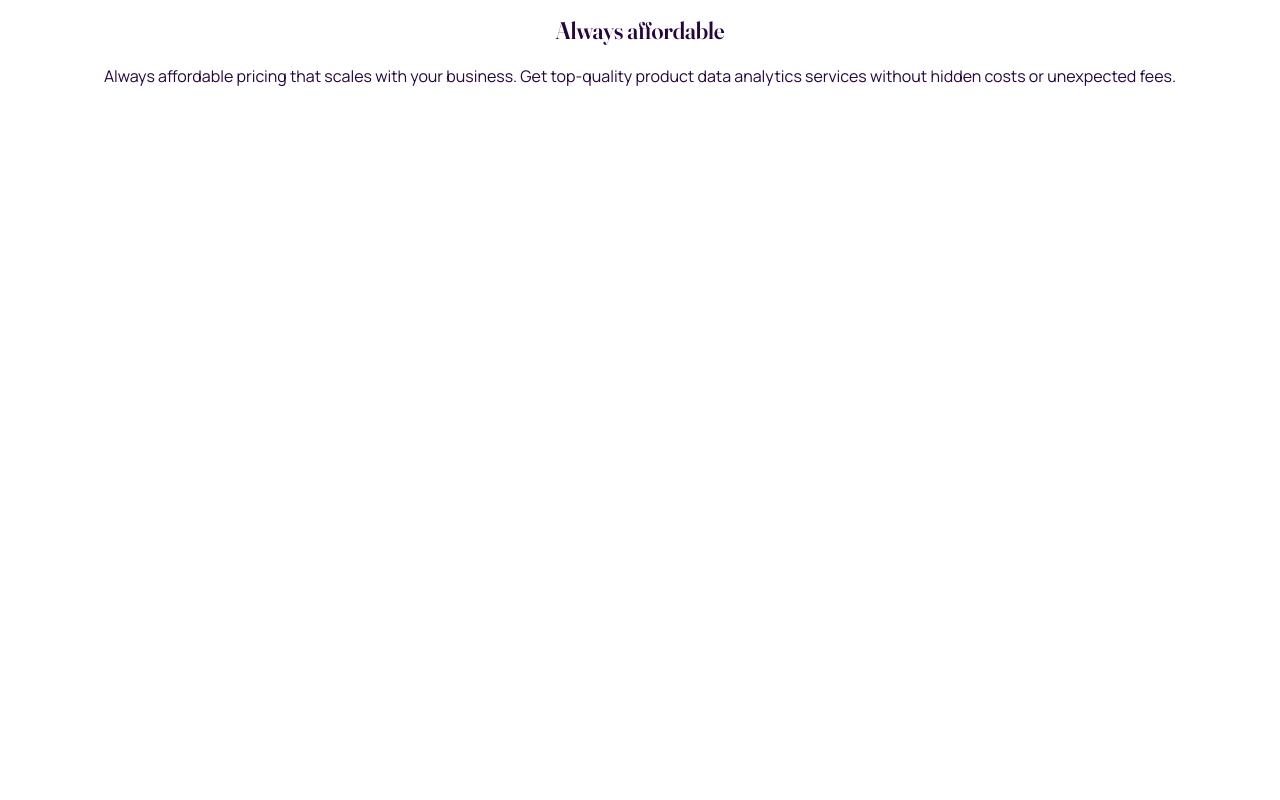
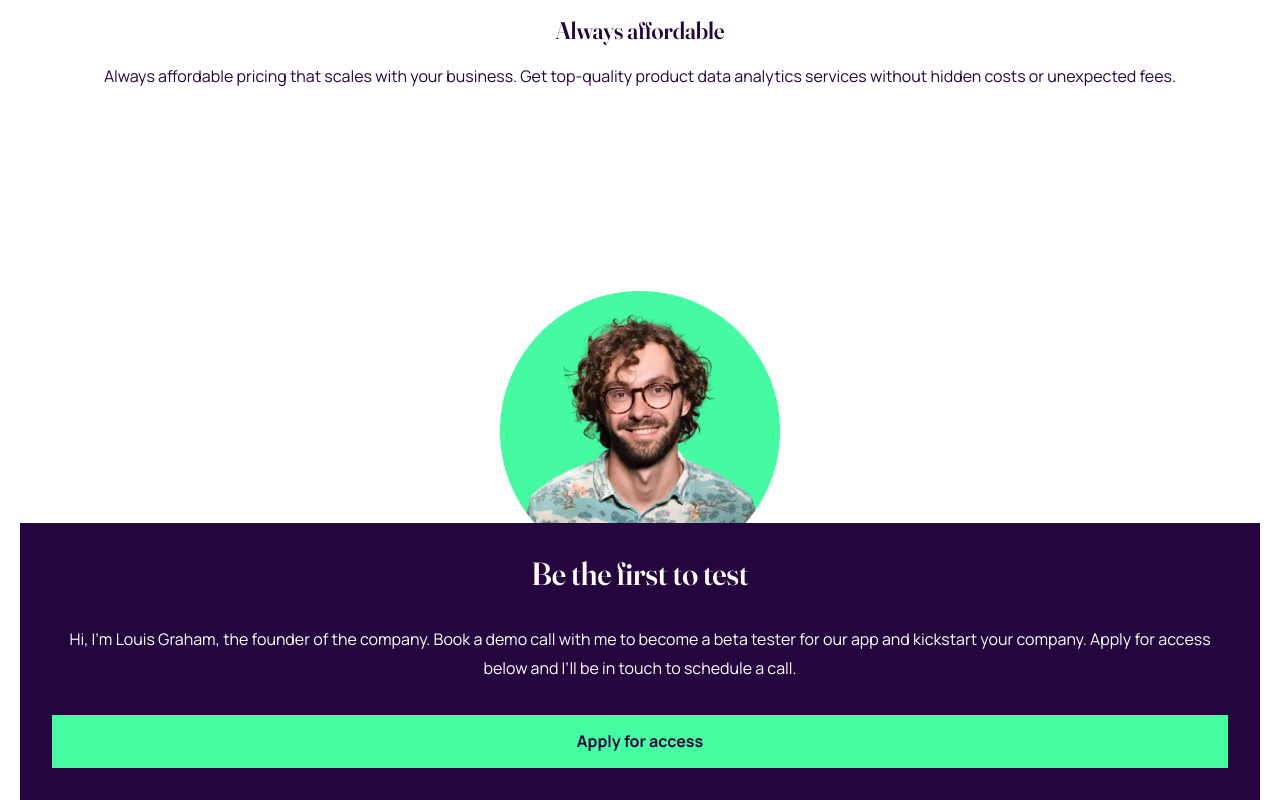
Before and after one commit to g-akca/workit-landing-page, a React (Vite) app: page / in a window 1280 px wide. Shown: the part 1034-1834 px from the top of the page. Before the commit the page ends 1189 px from the top, so only its background shows below. Built offline with nearby package versions, Linux system fonts and the light colour scheme.

Commit message:
Add CTASection structure and styles

```diff
--- a/src/components/Button.jsx
+++ b/src/components/Button.jsx
@@ -1,6 +1,6 @@
 function Button({ children }) {
   return (
-    <button type="button" className="bg-green px-8 py-3 font-bold">
+    <button type="button" className="bg-green text-purple-900 px-8 py-3 font-bold">
       {children}
     </button>
   )
--- a/src/components/CTASection.jsx
+++ b/src/components/CTASection.jsx
@@ -1,7 +1,23 @@
+import Button from "./Button";
+import founderImg from "/images/image-founder.webp";
+
 function CTASection() {
   return (
-    <>
-    </>
+    <section className="pt-16 px-5 flex flex-col">
+      <img src={founderImg} alt="Founder image" className="w-70 self-center translate-y-12" />
+
+      <div className="bg-purple-900 text-white p-8 z-10 flex flex-col gap-8 text-center">
+        <h2 className="font-fraunces text-[32px] leading-[120%]">Be the first to test</h2>
+
+        <p>
+          Hi, I'm Louis Graham, the founder of the company. Book a demo call with me to become a beta tester for our app and kickstart your company. Apply for access below and I’ll be in touch to schedule a call.
+        </p>
+
+        <Button>
+          Apply for access
+        </Button>
+      </div>
+    </section>
   )
 }
 
```
